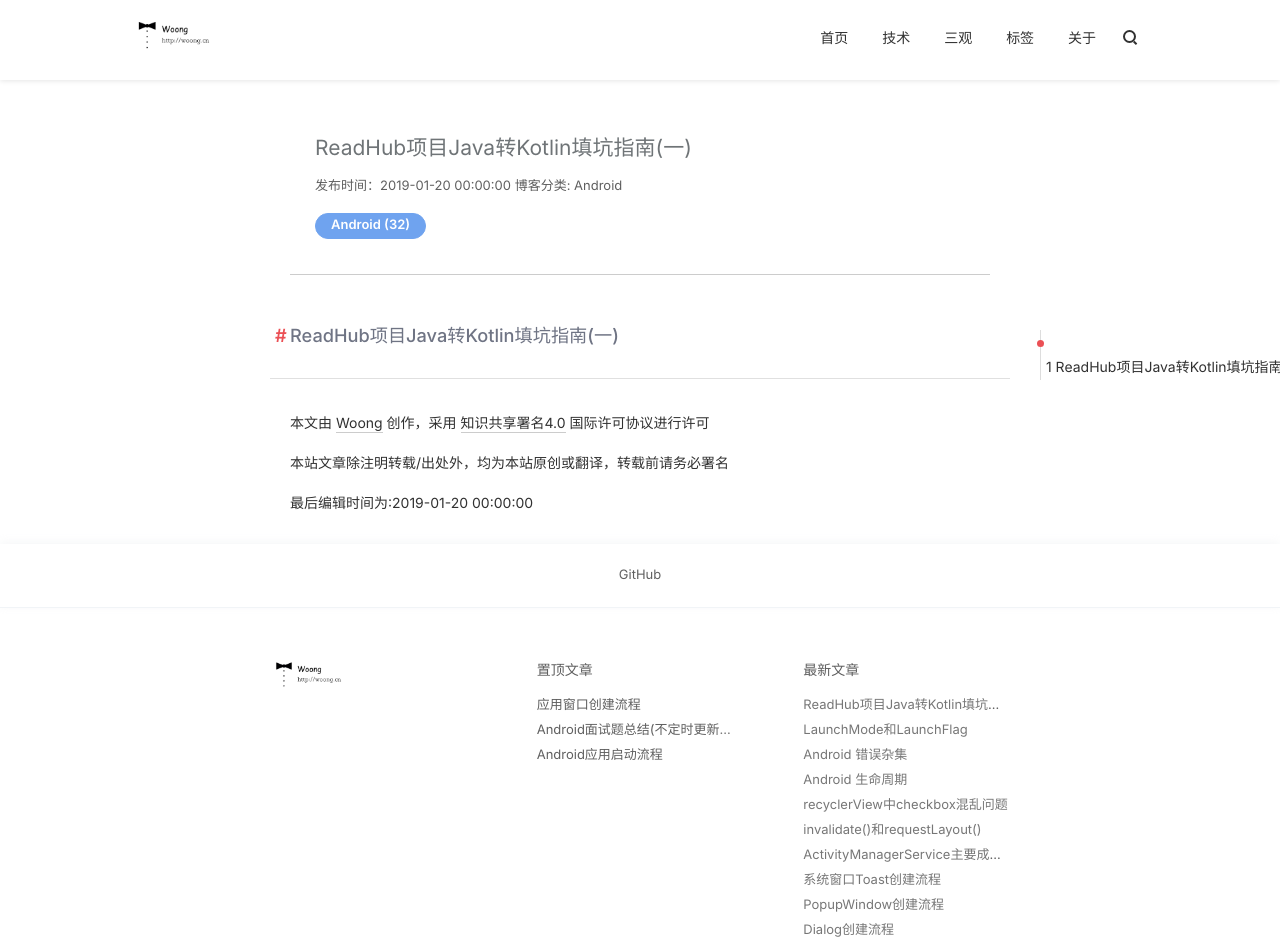
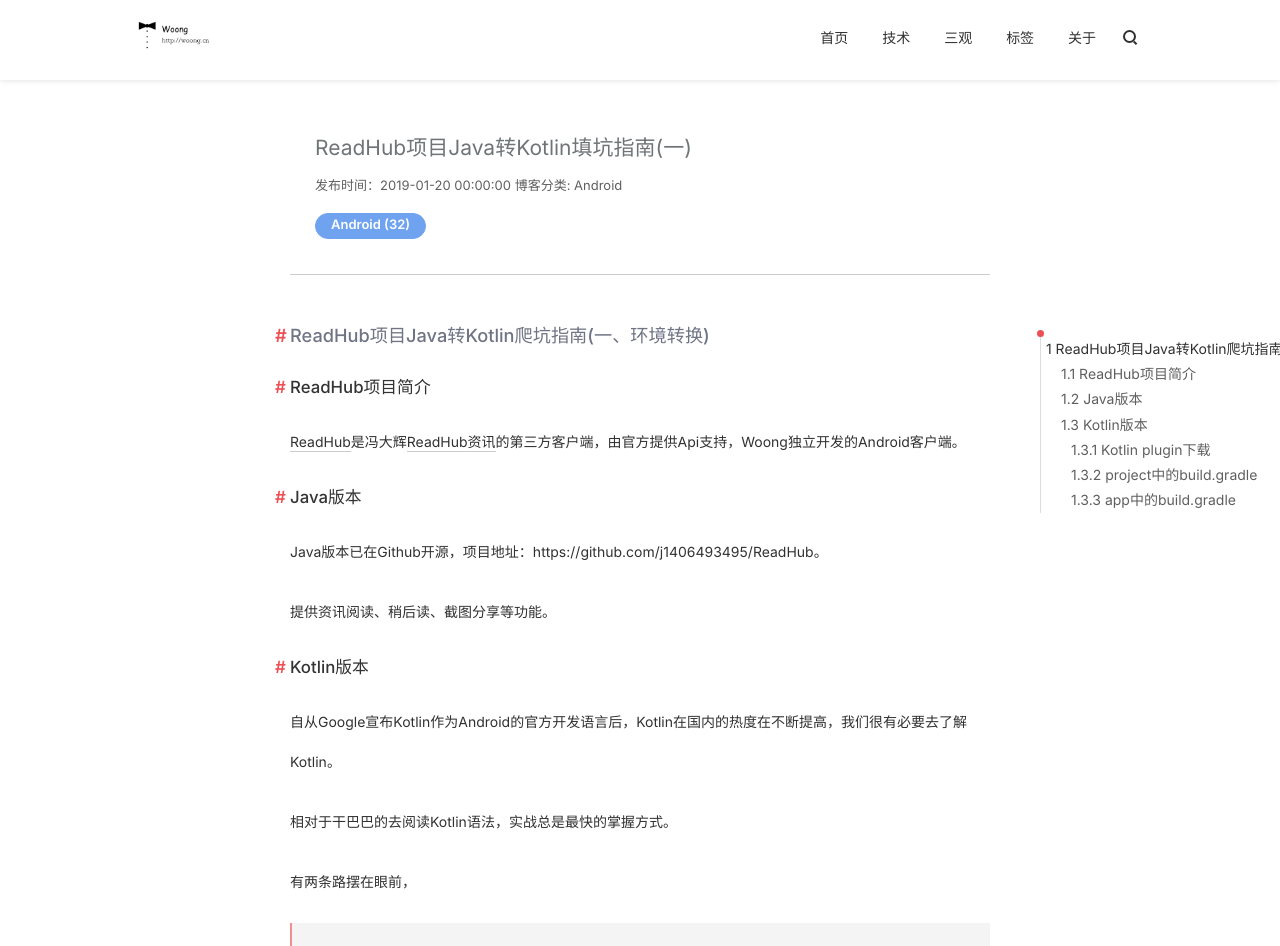
Before and after one commit to j1406493495/j1406493495.github.io, a Jekyll site: the page built from _posts/android/2019-01-20-readhub-kotlin1.md, in a window 1280 px wide and 1400 px high. Shown: the top 946 px of the window. Built offline with Jekyll 4.4.1, drawn with Linux system fonts in a browser that asks for light colours; nearby versions of some CDN libraries; comment, search, counter and statistics services are not loaded; some of the changed text lies outside the part shown.

Commit message:
[Bug XXXX] add kotlin1 Cause: None Solution: None Fixed Version: None Branch: None

```diff
--- a/_posts/android/2019-01-20-readhub-kotlin1.md
+++ b/_posts/android/2019-01-20-readhub-kotlin1.md
@@ -12,4 +12,46 @@
 
 ---
 
-## ReadHub项目Java转Kotlin填坑指南(一)
+## ReadHub项目Java转Kotlin爬坑指南(一、环境转换)
+
+### ReadHub项目简介
+
+[ReadHub](https://github.com/j1406493495/ReadHub)是冯大辉[ReadHub资讯](https://readhub.me/)的第三方客户端，由官方提供Api支持，Woong独立开发的Android客户端。
+
+### Java版本
+
+Java版本已在Github开源，项目地址：https://github.com/j1406493495/ReadHub。
+
+提供资讯阅读、稍后读、截图分享等功能。
+
+### Kotlin版本
+
+自从Google宣布Kotlin作为Android的官方开发语言后，Kotlin在国内的热度在不断提高，我们很有必要去了解Kotlin。
+
+相对于干巴巴的去阅读Kotlin语法，实战总是最快的掌握方式。
+
+有两条路摆在眼前，
+
+> **第一条**，用Kotlin重写ReadHub项目，搭建环境，从零开始；
+>
+> **第二条**，在Java版本的基础上，将Java项目逐步转化为Kotlin项目。
+
+于是乎，不想从零开始的我，选择了第二种方式，然后就发现自己掉进了一个巨坑。。。
+
+下面开始，就是我的爬坑指南。。。
+
+![](/Users/wong/Library/Application Support/typora-user-images/image-20190120203116640.png)
+
+#### Kotlin plugin下载
+
+![](https://ws4.sinaimg.cn/large/006tNc79ly1fzdcc4l01dj31ad0u0wjb.jpg)
+
+#### project中的build.gradle
+
+![](https://ws1.sinaimg.cn/large/006tNc79ly1fzdcgi7aicj312a0qidj3.jpg)
+
+#### app中的build.gradle
+
+![](https://ws2.sinaimg.cn/large/006tNc79ly1fzdcm94t8oj30xp0u0n3y.jpg)
+
+环境搭建完成，下面就让我们开始愉快地转化项目吧。
```
